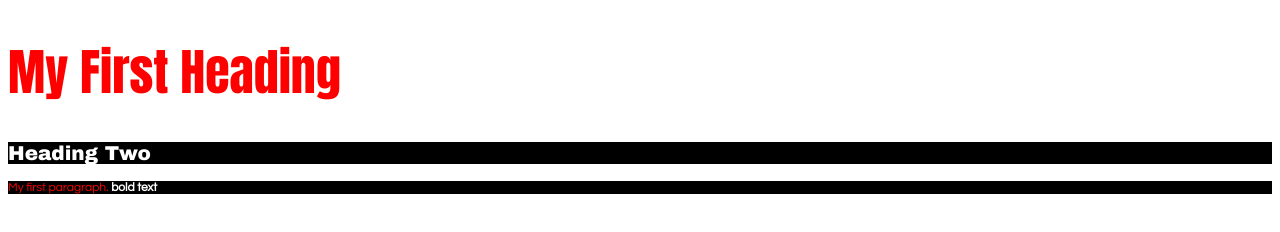
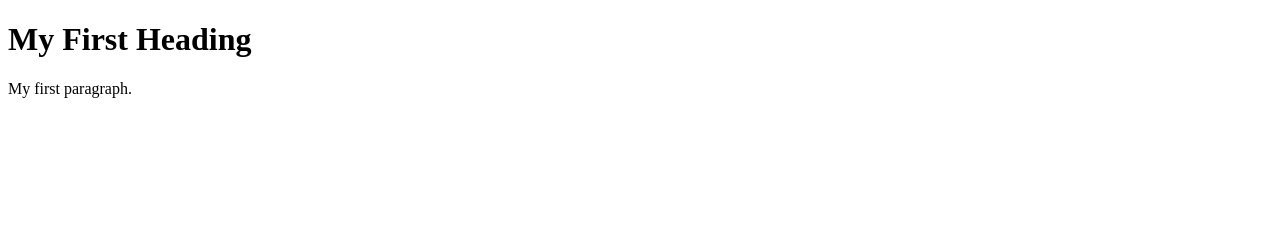
Before and after one commit to tantaofa/WEBPROJECTS, a plain HTML site: page index.html in a window 1280 px wide. Drawn offline with Linux system fonts and the light colour scheme.

Commit message:
Revert d64ef3b..0802880
This rolls back to commit d64ef3b894e32d99995e32735d0d19243f9514b7.

```diff
--- a/index.html
+++ b/index.html
@@ -4,42 +4,9 @@
   <title>Page Title</title>
 </head>
 
-    <style>
-
-h1 {
-    font-family: Impact;
-    font-size: 50px;
-    color: #ff0000;
-
-}
-
-h2 {
-    font-family: "Arial Black", Gadget, sans-serif;
-    color: #fff;
-    font-size: 20px;
-    background-color: #000;
-}
-
-p {
-    font-family: Century Gothic;
-    font-size: 12px;
-    background-color: #000;
-    color: #ff0000;
-
-}
-
-b {
-    color: #fff;
-
-}
-
-    </style>
-
 <body>
-
   <h1>My First Heading</h1>
-    <h2>Heading Two</h2>
-  <p>My first paragraph. <b>bold text</b></p>
+  <p>My first paragraph.</p>
 </body>
 
 </html>
```
